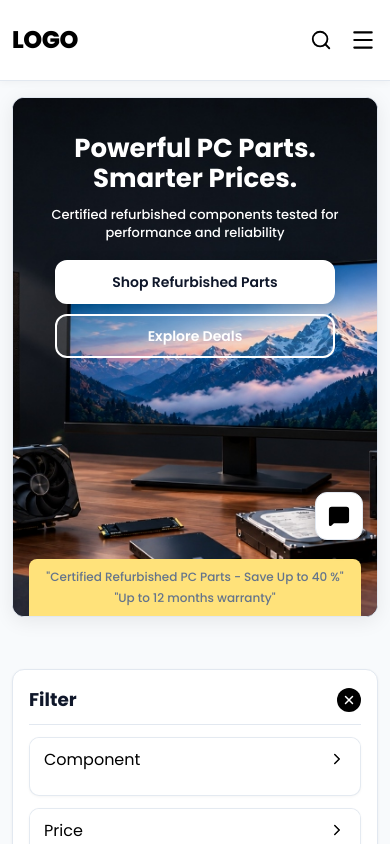
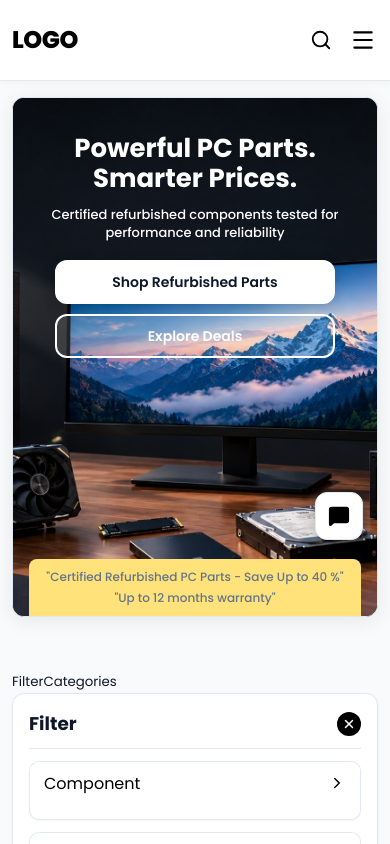
Before and after one commit to Dubey411/ZynFront, a React (Vite) app: page / in a window 390 px wide. Shown: the top 844 px of the page. Built offline with nearby package versions, Linux system fonts and the light colour scheme; a web font is replaced by a local one.

Commit message:
feat(mobile): toggle between Filter accordion and Categories with Best Seller products

```diff
--- a/src/App.jsx
+++ b/src/App.jsx
@@ -44,6 +44,13 @@ export default function App() {
   const [selectedComponents, setSelectedComponents] = useState([]);
   const [sortOption, setSortOption] = useState('relevance');
   const [visibleCount, setVisibleCount] = useState(10); // Show 10 initially as in Page 3 (2 rows of 5)
+  const [mobileCatalogTab, setMobileCatalogTab] = useState('categories');
+
+  const activeFilterCount =
+    (selectedCondition ? 1 : 0) +
+    (selectedPriceRange ? 1 : 0) +
+    selectedComponents.length +
+    (sortOption !== 'relevance' ? 1 : 0);
 
   // Sync cart & wishlist to localStorage
   useEffect(() => {
@@ -245,9 +252,30 @@ export default function App() {
       {/* 3. Catalog: Filter Sidebar + Categories Bar + Product Grid */}
       <section className="catalog-section" id="catalog">
         <div className="container">
+          {/* Mobile Catalog Header Tabs matching Figma Mobile */}
+          <div className="mobile-catalog-tabs">
+            <button
+              type="button"
+              className={`mobile-catalog-tab-btn ${mobileCatalogTab === 'filter' ? 'active' : ''}`}
+              onClick={() => setMobileCatalogTab('filter')}
+            >
+              Filter
+              {activeFilterCount > 0 && (
+                <span className="mobile-tab-count">{activeFilterCount}</span>
+              )}
+            </button>
+            <button
+              type="button"
+              className={`mobile-catalog-tab-btn ${mobileCatalogTab === 'categories' ? 'active' : ''}`}
+              onClick={() => setMobileCatalogTab('categories')}
+            >
+              Categories
+            </button>
+          </div>
+
           <div className="catalog-master-layout">
             {/* Left Sidebar: Filter Accordion (Page 3 & 15-19) */}
-            <div className="catalog-left-sidebar">
+            <div className={`catalog-left-sidebar ${mobileCatalogTab === 'filter' ? 'mobile-visible' : 'mobile-hidden'}`}>
               <FilterSidebar
                 selectedCondition={selectedCondition}
                 onConditionChange={setSelectedCondition}
@@ -257,18 +285,20 @@ export default function App() {
                 onComponentToggle={handleComponentToggle}
                 sortOption={sortOption}
                 onSortChange={setSortOption}
-                onApplyFilters={() => {}}
+                onApplyFilters={() => setMobileCatalogTab('categories')}
                 onResetFilters={handleResetFilters}
               />
             </div>
 
             {/* Right Main Area: Categories Bar + Best Seller Grid */}
-            <div className="catalog-main-area">
+            <div className={`catalog-main-area ${mobileCatalogTab === 'categories' ? 'mobile-visible' : 'mobile-hidden'}`}>
               {/* Category Grid */}
-              <CategoryGrid
-                selectedCategory={selectedCategory}
-                onSelectCategory={setSelectedCategory}
-              />
+              <div className="catalog-categories-wrap">
+                <CategoryGrid
+                  selectedCategory={selectedCategory}
+                  onSelectCategory={setSelectedCategory}
+                />
+              </div>
 
               {/* Best Seller Section (Frame 14435: 1152px Fill, Hug 806px, Gap 32px) */}
               <div className="best-seller-container">
```
